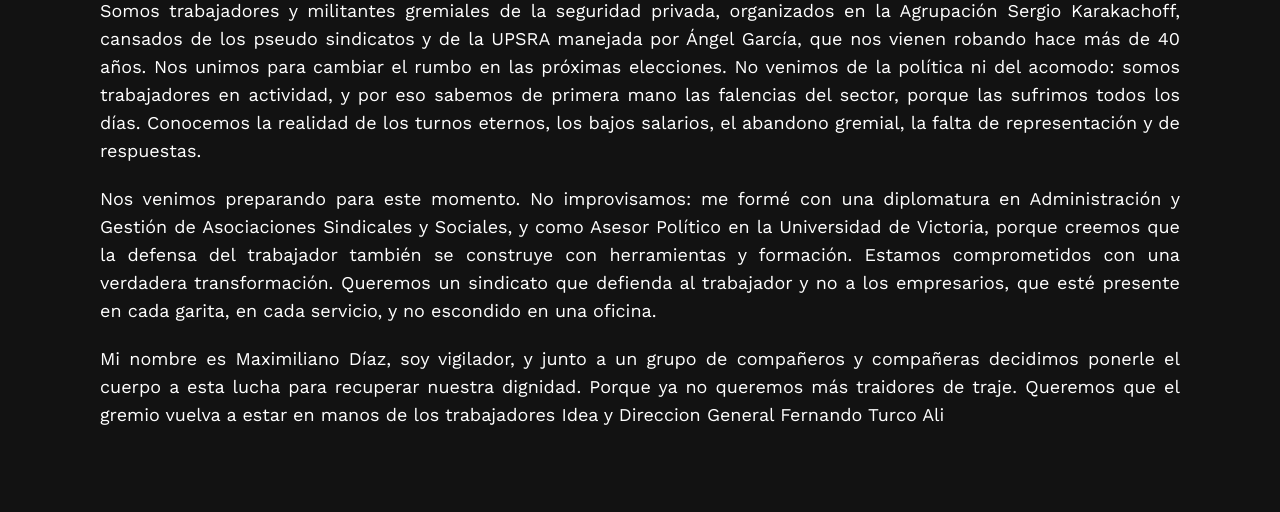
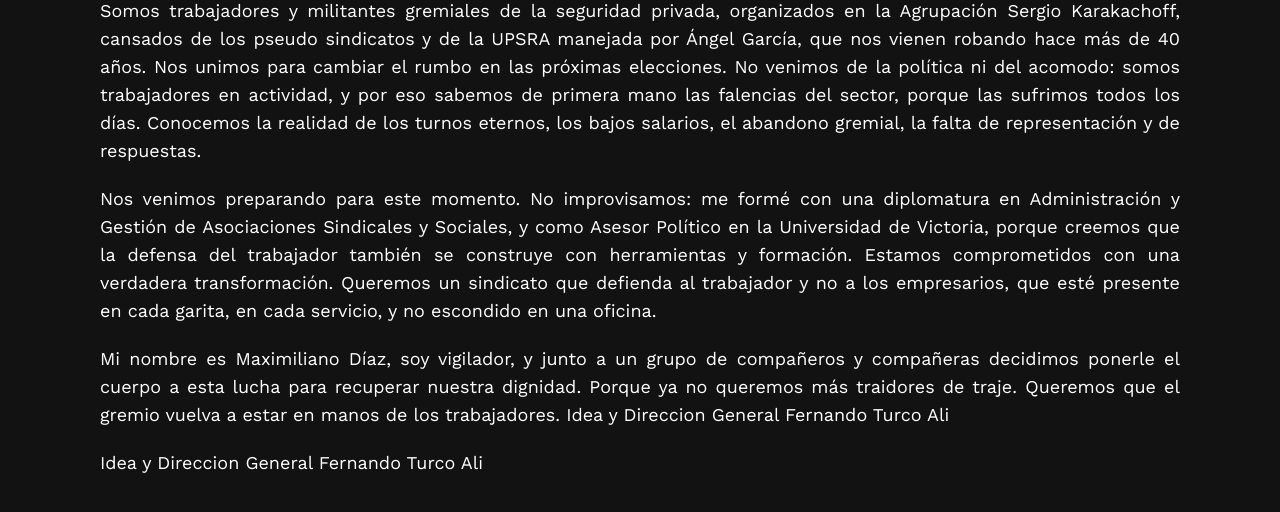
Before and after one commit to MATIROLDAN/SEGURIDAD-PRIVADA, a plain HTML site: page nosotros.html in a window 1280 px wide. Shown: the part 190-702 px from the top of the page. Drawn offline with nearby package versions, Linux system fonts and the light colour scheme.

Commit message:
Update nosotros.html

```diff
--- a/nosotros.html
+++ b/nosotros.html
@@ -41,9 +41,12 @@
             </p>
             <p>
                 Mi nombre es Maximiliano Díaz, soy vigilador, y junto a un grupo de compañeros y compañeras decidimos ponerle el cuerpo a esta lucha para recuperar nuestra dignidad.
-Porque ya no queremos más traidores de traje. Queremos que el gremio vuelva a estar en manos de los trabajadores
+Porque ya no queremos más traidores de traje. Queremos que el gremio vuelva a estar en manos de los trabajadores.
                 Idea y Direccion General Fernando Turco Ali
             </p>
+              <p>
+                  Idea y Direccion General Fernando Turco Ali
+                 </p>
         </div>
     </section>
 
```
